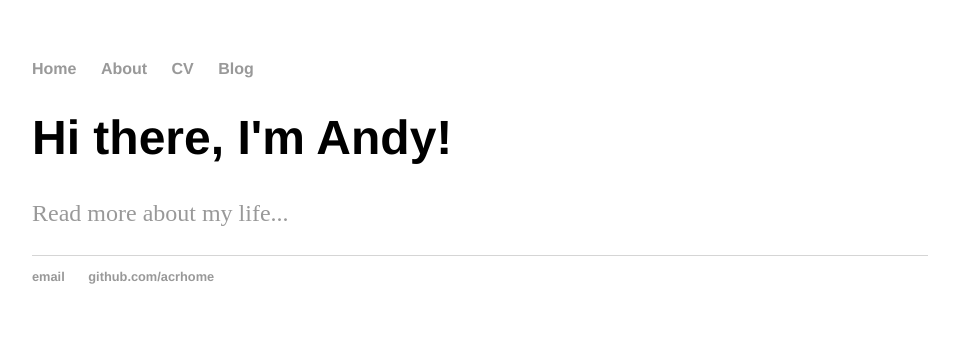
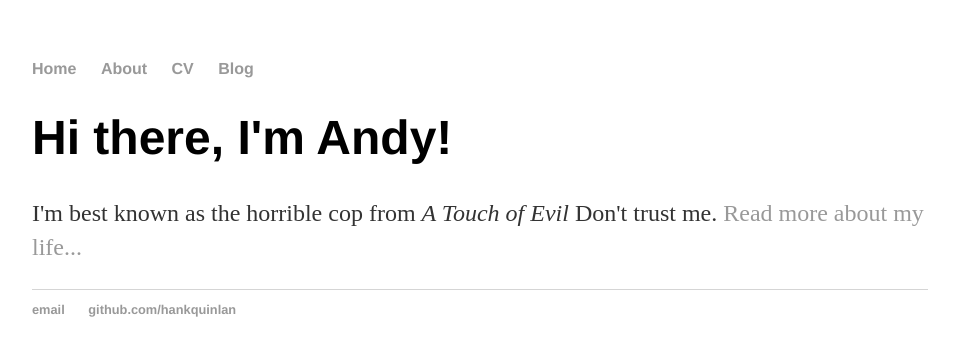
Before and after one commit to ACRHOME/acrhome.github.io, a Jekyll site: the page built from Index.html, in a window 1280 px wide. Shown: the top 356 px of the page, without its empty margins (160-1119 px from the left). Built offline with Jekyll 4.4.1, drawn with Linux system fonts in a browser that asks for light colours.

Commit message:
Update Index.html

```diff
--- a/Index.html
+++ b/Index.html
@@ -1,30 +1,8 @@
-<!DOCTYPE html>
-<html>
-	<head>
-		<title>Acrhome</title>
-		<!-- link to main stylesheet -->
-		<link rel="stylesheet" type="text/css" href="/css/main.css">
-	</head>
-	<body>
-		<nav>
-    		<ul>
-        		<li><a href="/">Home</a></li>
-	        	<li><a href="/about">About</a></li>
-        		<li><a href="/cv">CV</a></li>
-        		<li><a href="/blog">Blog</a></li>
-    		</ul>
-		</nav>
-		<div class="container">
-    		<div class="blurb">
-        		<h1>Hi there, I'm Andy!</h1>
-				<p> <a href="/about">Read more about my life...</a></p>
-    		</div><!-- /.blurb -->
-		</div><!-- /.container -->
-		<footer>
-    		<ul>
-        		<li><a href="mailto:admin@acrhome.info">email</a></li>
-        		<li><a href="https://github.com/acrhome">github.com/acrhome</a></li>
-			</ul>
-		</footer>
-	</body>
-</html>
+---
+layout: default
+title: Andy, acrhome
+---
+<div class="blurb">
+	<h1>Hi there, I'm Andy!</h1>
+	<p>I'm best known as the horrible cop from <em>A Touch of Evil</em> Don't trust me. <a href="/about">Read more about my life...</a></p>
+</div><!-- /.blurb -->
```
